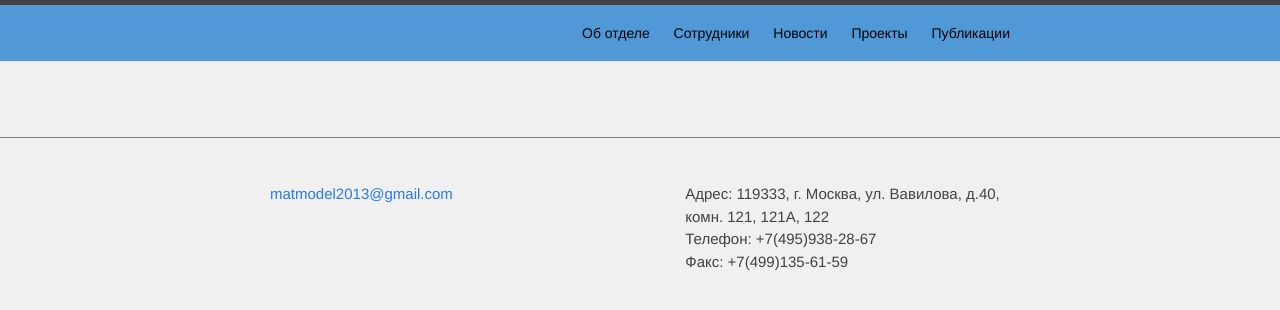
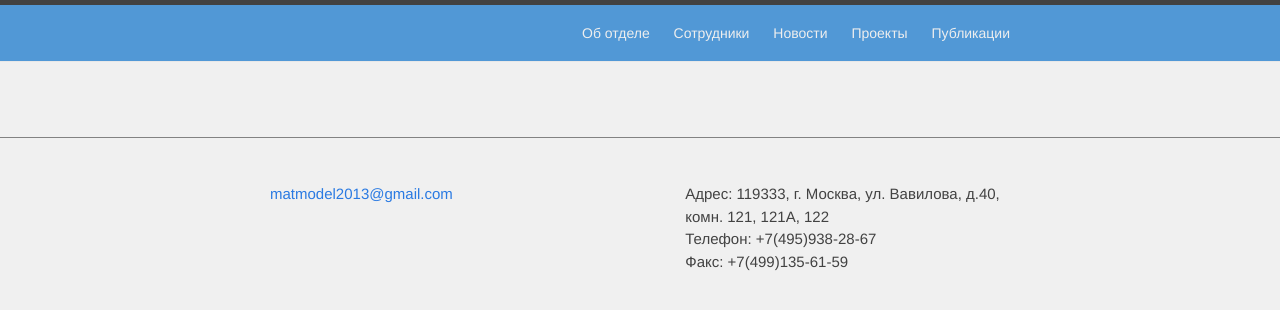
Before and after one commit to iskolbin/ccasen, a Jekyll site: the page built from index.html, in a window 1280 px wide. Shown: the top 310 px of the page. Built offline with Jekyll 4.4.1, drawn with Linux system fonts in a browser that asks for light colours.

Commit message:
fix color

```diff
--- a/_sass/_layout.scss
+++ b/_sass/_layout.scss
@@ -38,7 +38,7 @@
     .page-link {
         //color: $text-color;
         line-height: $base-line-height;
-				color: $nav-font-color;
+				color: $nav-font-color-large;
         // Gaps between nav items, but not on the first one
         &:not(:first-child) {
             margin-left: 20px;
--- a/css/main.scss
+++ b/css/main.scss
@@ -19,6 +19,7 @@ $brand-color:      #2a7ae2;
 $title-background-color: #5198d6;
 $nav-background-color: #5198d6;
 $title-font-color: #eeeeee;
+$nav-font-color-large: #eeeeee;
 $nav-font-color: #000000;
 
 $grey-color:       #828282;
```
